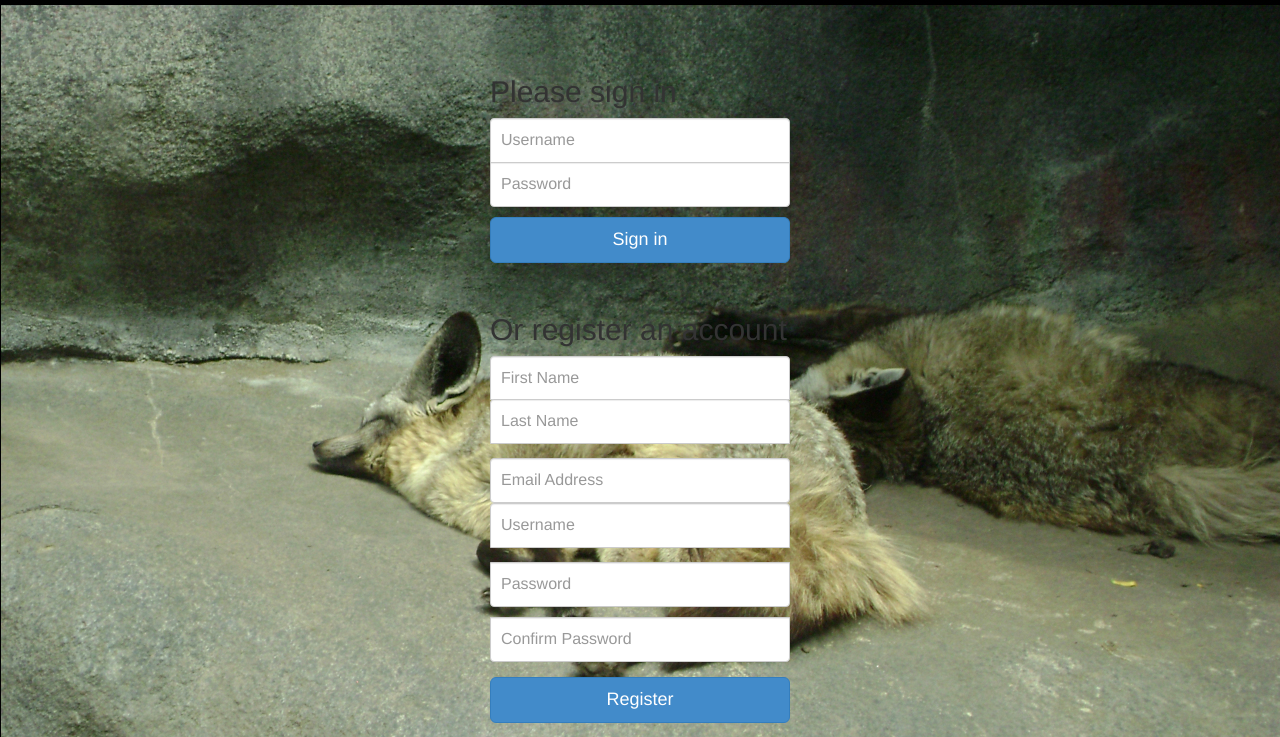
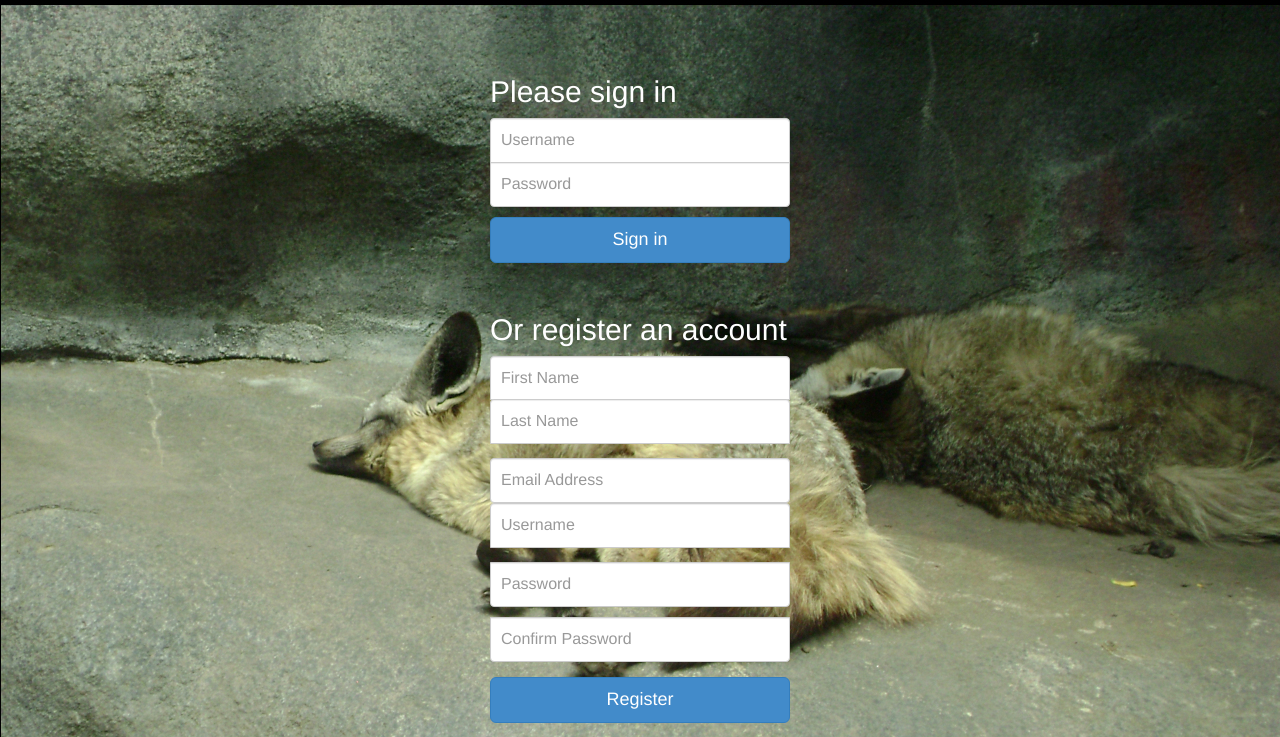
Before and after one commit to jpulec/foxie, a Django app: page / in a window 1280 px wide. Shown: the top 737 px of the page. Run offline with Django 3.2, Linux system fonts and the light colour scheme; some libraries are stand-ins or nearby versions.

```diff
--- a/foxie/static/signin.css
+++ b/foxie/static/signin.css
@@ -38,3 +38,7 @@ body {
   border-top-left-radius: 0;
   border-top-right-radius: 0;
 }
+
+body h2 {
+	color: white;
+}
```
Also changed, not shown: 1 other file.
